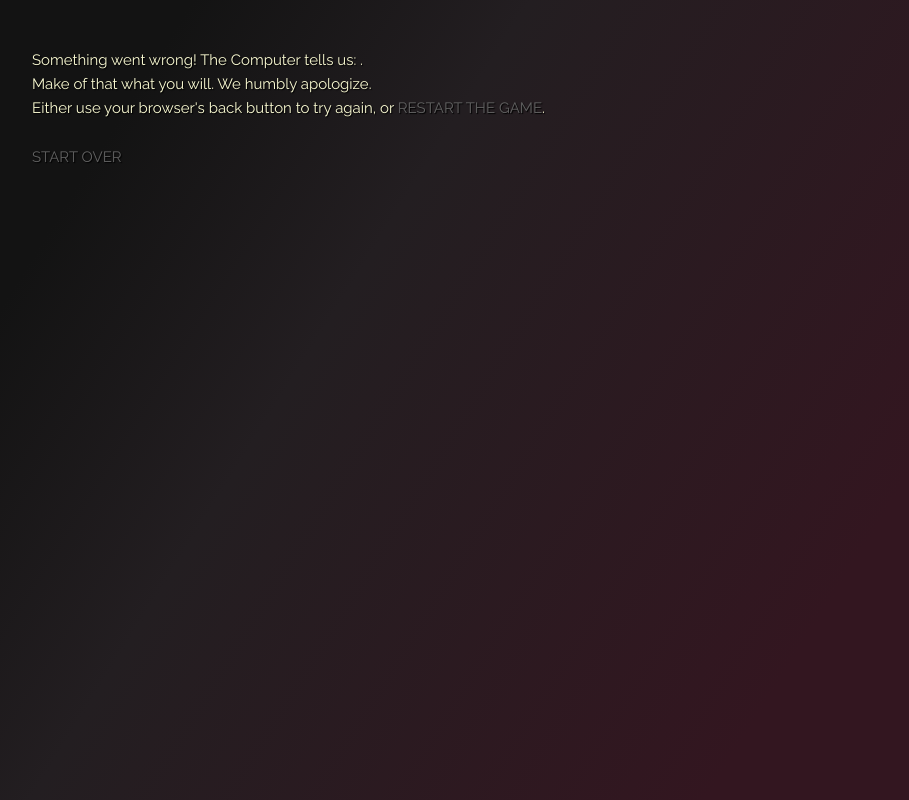
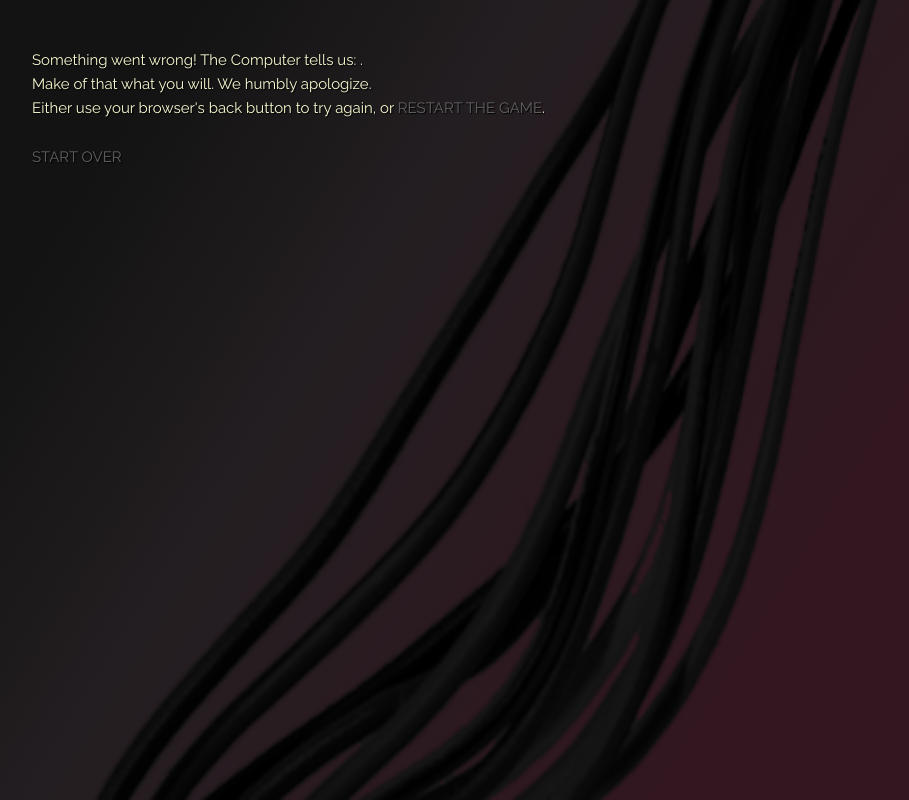
Before and after one commit to jhorneman/procjam15, a Python web app: template main/templates/error.html in a window 1280 px wide. Shown: the whole page, without its empty margins (128-1037 px from the left). Run offline with Jinja, Linux system fonts and the light colour scheme; the template is opened without the code that fills it, so the values that code supplies are empty.

Commit message:
CSS style: first pass with a silhouette background
Image is somewhat temp, might keep it and clean it up a little if we
can't find a better one.

```diff
--- a/main/static/css/style.css
+++ b/main/static/css/style.css
@@ -4,13 +4,16 @@ html, body {
 	text-shadow: 1px 1px 1px #000;
     height: 100%;
 
+
 	background-size: cover;
-    background-image: linear-gradient(right bottom, rgb(51, 22, 32) 25%, rgb(35,30,33) 63%, rgb(19,19,19) 82%);
-    background-image: -o-linear-gradient(right bottom, rgb(51,22,32) 25%, rgb(35,30,33) 63%, rgb(19,19,19) 82%);
-    background-image: -moz-linear-gradient(right bottom, rgb(51,22,32) 25%, rgb(35,30,33) 63%, rgb(19,19,19) 82%);
-    background-image: -webkit-linear-gradient(right bottom, rgb(87,3,3) 25%, rgb(51,9,37) 63%, rgb(36,1,27) 82%);
-    background-image: -ms-linear-gradient(right bottom, rgb(51,22,32) 25%, rgb(35,30,33) 63%, rgb(19,19,19) 82%);
-    background-image: -webkit-gradient( linear, right bottom, left top, color-stop(0.25, rgb(51, 22, 32)), color-stop(0.63, rgb(35, 30, 33)), color-stop(0.82, rgb(19, 19, 19)) );
+    background-image: url('/static/img/wires1.png'), linear-gradient(right bottom, rgb(51, 22, 32) 25%, rgb(35,30,33) 63%, rgb(19,19,19) 82%);
+    background-image: url('/static/img/wires1.png'), -o-linear-gradient(right bottom, rgb(51,22,32) 25%, rgb(35,30,33) 63%, rgb(19,19,19) 82%);
+    background-image: url('/static/img/wires1.png'), -moz-linear-gradient(right bottom, rgb(51,22,32) 25%, rgb(35,30,33) 63%, rgb(19,19,19) 82%);
+    background-image: url('/static/img/wires1.png'), -webkit-linear-gradient(right bottom, rgb(87,3,3) 25%, rgb(51,9,37) 63%, rgb(36,1,27) 82%);
+    background-image: url('/static/img/wires1.png'), -ms-linear-gradient(right bottom, rgb(51,22,32) 25%, rgb(35,30,33) 63%, rgb(19,19,19) 82%);
+    background-image: url('/static/img/wires1.png'), -webkit-gradient( linear, right bottom, left top, color-stop(0.25, rgb(51, 22, 32)), color-stop(0.63, rgb(35, 30, 33)), color-stop(0.82, rgb(19, 19, 19)) );
+
+
 
 }
 
@@ -58,24 +61,24 @@ ul#options li a:hover{
 body.style_comp_room {
 	background: #111;
 	background-size: cover;
-    background-image: linear-gradient(right bottom, rgb(47, 37, 27) 25%, rgb(35,30,33) 63%, rgb(19,19,19) 82%);
-    background-image: -o-linear-gradient(right bottom, rgb(47, 37, 27) 25%, rgb(35,30,33) 63%, rgb(19,19,19) 82%);
+    background-image: url('/static/img/wires2.png'), linear-gradient(right bottom, rgb(47, 37, 27) 25%, rgb(35,30,33) 63%, rgb(19,19,19) 82%);
+    background-image: url('/static/img/wires2.png'), -o-linear-gradient(right bottom, rgb(47, 37, 27) 25%, rgb(35,30,33) 63%, rgb(19,19,19) 82%);
     background-image: -moz-linear-gradient(right bottom, rgb(47, 37, 27) 25%, rgb(35,30,33) 63%, rgb(19,19,19) 82%);
-    background-image: -webkit-linear-gradient(right bottom, rgb(47, 37, 27) 25%, rgb(51,9,37) 63%, rgb(36,1,27) 82%);
-    background-image: -ms-linear-gradient(right bottom, rgb(47, 37, 27) 25%, rgb(35,30,33) 63%, rgb(19,19,19) 82%);
-    background-image: -webkit-gradient( linear, right bottom, left top, color-stop(0.25, rgb(47, 37, 27)), color-stop(0.63, rgb(35, 30, 33)), color-stop(0.82, rgb(19, 19, 19)) );
+    background-image: url('/static/img/wires2.png'), -webkit-linear-gradient(right bottom, rgb(47, 37, 27) 25%, rgb(51,9,37) 63%, rgb(36,1,27) 82%);
+    background-image: url('/static/img/wires2.png'), -ms-linear-gradient(right bottom, rgb(47, 37, 27) 25%, rgb(35,30,33) 63%, rgb(19,19,19) 82%);
+    background-image: url('/static/img/wires2.png'), -webkit-gradient( linear, right bottom, left top, color-stop(0.25, rgb(47, 37, 27)), color-stop(0.63, rgb(35, 30, 33)), color-stop(0.82, rgb(19, 19, 19)) );
 }
 
 
 body.style_terminal {
 	background: #111;
 	background-size: cover;
-    background-image: linear-gradient(right bottom, rgb(6, 10, 4) 25%, rgb(17, 31, 14) 63%, rgb(20, 27, 7) 82%);
-    background-image: -o-linear-gradient(right bottom, rgb(6, 10, 4) 25%, rgb(17, 31, 14) 63%, rgb(20, 27, 7) 82%);
-    background-image: -moz-linear-gradient(right bottom, rgb(6, 10, 4) 25%, rgb(17, 31, 14) 63%, rgb(20, 27, 7) 82%);
+    background-image: url('/static/img/wires3.png'), linear-gradient(right bottom, rgb(6, 10, 4) 25%, rgb(17, 31, 14) 63%, rgb(20, 27, 7) 82%);
+    background-image: url('/static/img/wires3.png'), -o-linear-gradient(right bottom, rgb(6, 10, 4) 25%, rgb(17, 31, 14) 63%, rgb(20, 27, 7) 82%);
+    background-image: url('/static/img/wires3.png'), -moz-linear-gradient(right bottom, rgb(6, 10, 4) 25%, rgb(17, 31, 14) 63%, rgb(20, 27, 7) 82%);
     background-image: -webkit-linear-gradient(right bottom, rgb(6, 10, 4) 25%, rgb(17, 31, 14) 63%, rgb(20, 27, 7) 82%);
-    background-image: -ms-linear-gradient(right bottom, rgb(6, 10, 4) 25%, rgb(17, 31, 14) 63%, rgb(20, 27, 7) 82%);
-    background-image: -webkit-gradient( linear, right bottom, left top, color-stop(0.25, rgb(6, 10, 4)), color-stop(0.63, rgb(17, 31, 14)), color-stop(0.82, rgb(20, 27, 7)) );
+    background-image: url('/static/img/wires3.png'), -ms-linear-gradient(right bottom, rgb(6, 10, 4) 25%, rgb(17, 31, 14) 63%, rgb(20, 27, 7) 82%);
+    background-image: url('/static/img/wires3.png'), -webkit-gradient( linear, right bottom, left top, color-stop(0.25, rgb(6, 10, 4)), color-stop(0.63, rgb(17, 31, 14)), color-stop(0.82, rgb(20, 27, 7)) );
 }
 
 body.style_terminal #options {
```
Also changed, not shown: main/static/img/wires1.png (added), main/static/img/wires2.png (added), main/static/img/wires3.png (added), 1 other file.
